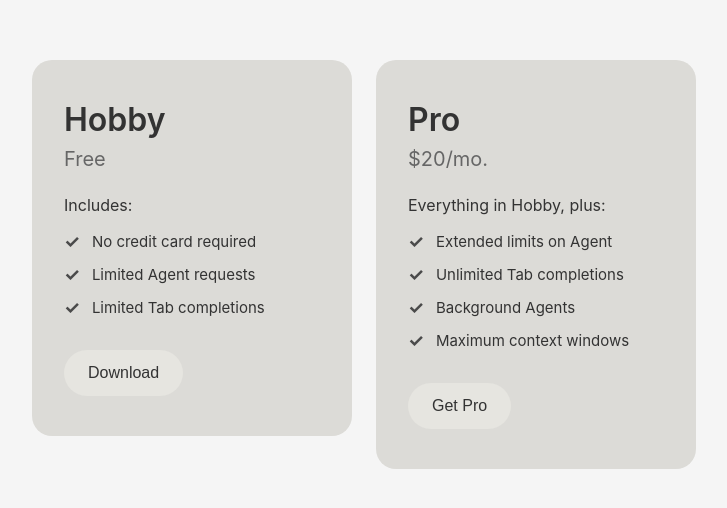
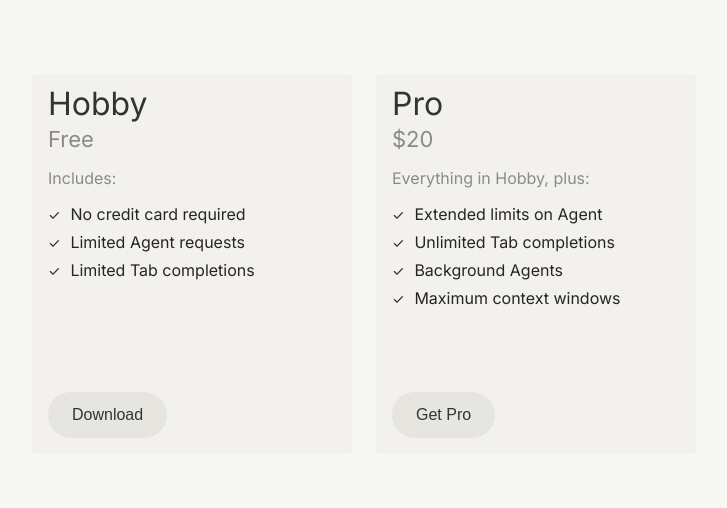
Before and after one commit to martinprodanov/ClassTest, a plain HTML site: page index.html in a window 1280 px wide. Shown: the part 136-644 px from the top of the page, without its empty margins (276-1003 px from the left). Drawn offline with Linux system fonts and the light colour scheme.

Commit message:
Styled UI Cards
Updated style of the cards to match Figma

```diff
--- a/index.html
+++ b/index.html
@@ -4,13 +4,19 @@
     <meta charset="UTF-8">
     <meta name="viewport" content="width=device-width, initial-scale=1.0">
     <title>Pricing Plans</title>
+    <link rel="preconnect" href="https://fonts.googleapis.com">
+    <link rel="preconnect" href="https://fonts.gstatic.com" crossorigin>
+    <link href="https://fonts.googleapis.com/css2?family=Inter:wght@400;500;600;700&display=swap" rel="stylesheet">
     <link rel="stylesheet" href="styles.css">
 </head>
 <body>
     <div class="cards-container">
         <div class="card">
-            <h1 class="card-title">Hobby</h1>
-            <p class="card-price">Free</p>
+            <div class="card-top">
+                <h3 class="card-title">Hobby</h3>
+                <p class="card-price">
+                    <span class="card-price-amount">Free</span>
+                </p>
                 <div class="card-content">
                     <p class="includes-text">Includes:</p>
                     <ul class="features-list">
@@ -28,11 +34,15 @@
                         </li>
                     </ul>
                 </div>
+            </div>
             <button class="download-button">Download</button>
         </div>
         <div class="card">
-            <h1 class="card-title">Pro</h1>
-            <p class="card-price">$20/mo.</p>
+            <div class="card-top">
+                <h3 class="card-title">Pro</h3>
+                <p class="card-price">
+                    <span class="card-price-amount">$20</span>
+                </p>
                 <div class="card-content">
                     <p class="includes-text">Everything in Hobby, plus:</p>
                     <ul class="features-list">
@@ -54,6 +64,7 @@
                         </li>
                     </ul>
                 </div>
+            </div>
             <button class="download-button">Get Pro</button>
         </div>
     </div>
--- a/styles.css
+++ b/styles.css
@@ -5,8 +5,8 @@
 }
 
 body {
-    font-family: -apple-system, BlinkMacSystemFont, 'Segoe UI', Roboto, Oxygen, Ubuntu, Cantarell, sans-serif;
-    background-color: #f5f5f5;
+    font-family: 'Inter', -apple-system, BlinkMacSystemFont, 'Segoe UI', Roboto, Oxygen, Ubuntu, Cantarell, sans-serif;
+    background-color: #f7f7f4;
     display: flex;
     justify-content: center;
     align-items: center;
@@ -24,24 +24,46 @@ body {
 }
 
 .card {
-    background-color: #dcdbd7;
-    border-radius: 20px;
-    padding: 40px 32px;
+    background-color: #f2f1ed;
+    border-radius: 4px;
+    padding: 16px;
     width: 320px;
+    min-height: 380px;
     flex-shrink: 0;
+    display: flex;
+    flex-direction: column;
+    justify-content: space-between;
+}
+
+h3 {
+    font-size: 22px;
+    line-height: 28px;
+    color: #26251e;
 }
 
 .card-title {
     font-size: 32px;
-    font-weight: 600;
+    font-weight: 400;
     color: #333;
     margin-bottom: 8px;
 }
 
 .card-price {
     font-size: 20px;
-    color: #666;
-    margin-bottom: 24px;
+    color: rgba(38, 37, 30, 0.5);
+    display: inline-flex;
+    align-items: baseline;
+}
+
+.card-price-amount {
+    font-size: 22px;
+    color: rgba(38, 37, 30, 0.5);
+    font-weight: 400;
+
+}
+
+.card-price-period {
+    color: rgba(38, 37, 30, 0.5);
 }
 
 .card-content {
@@ -50,8 +72,8 @@ body {
 
 .includes-text {
     font-size: 16px;
-    color: #333;
-    margin-bottom: 16px;
+    color: rgba(38, 37, 30, 0.5);
+    margin: 16px 0px;
 }
 
 .features-list {
@@ -62,16 +84,16 @@ body {
 .features-list li {
     display: flex;
     align-items: center;
-    margin-bottom: 12px;
-    font-size: 15px;
-    color: #333;
+    margin-bottom: 8px;
+    font-size: 16px;
+    color: #26251e;
 }
 
 .checkmark {
-    color: #4a4a4a;
-    font-size: 18px;
-    margin-right: 12px;
-    font-weight: bold;
+    color: #26251e;
+    font-size: 14px;
+    margin-right: 10px;
+    font-weight: regular;
 }
 
 .download-button {
```
Lines whose indentation alone changed are shown as unchanged.
